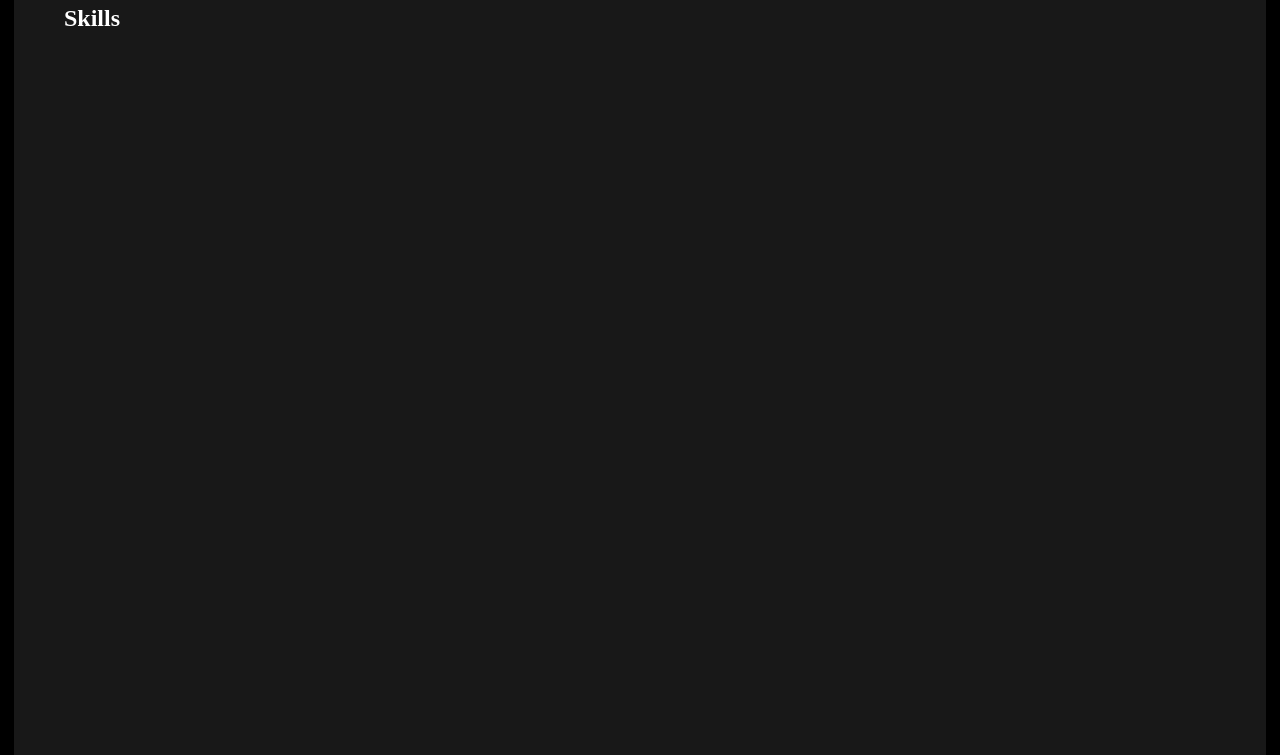
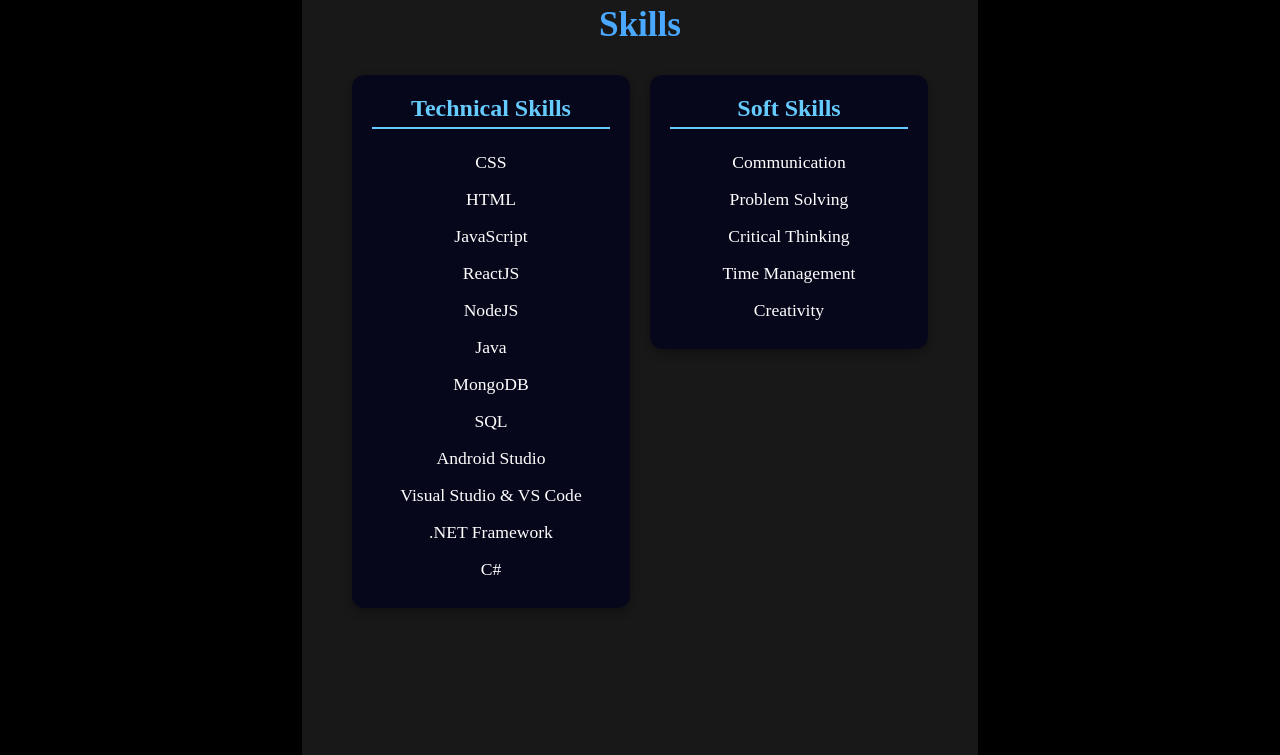
Before and after one commit to HARDIK2851/Hardik-Portfolio, a plain HTML site: page index.html in a window 1280 px wide. Both pictures are taken after a click on the link "Skills". Shown: the part 3674-4429 px from the top of the page. Drawn offline with Linux system fonts and the light colour scheme.

Commit message:
started working on skills section, added some content and css styling for it

```diff
--- a/index.html
+++ b/index.html
@@ -32,7 +32,7 @@
                     interactive and efficient web applications, I aim to create seamless digital experiences. I love solving
                     complex problems and turning ideas into reality through code.</p>
             </div>
-            <img src="imgs/placeholder.jpg" alt="Hardik Thakor">
+            <img id="my-photo" src="imgs/placeholder.jpg" alt="Hardik Thakor">
         </section>
         <section id="experience">
             <h2>Experience</h2>
@@ -45,7 +45,38 @@
         </section>
         <section id="skills">
             <h2>Skills</h2>
+            <div class="skills-container">
+                <div class="skills-box">
+                    <h3>Technical Skills</h3>
+                    <ul>
+                        <li>CSS</li>
+                        <li>HTML</li>
+                        <li>JavaScript</li>
+                        <li>ReactJS</li>
+                        <li>NodeJS</li>
+                        <li>Java</li>
+                        <li>MongoDB</li>
+                        <li>SQL</li>
+                        <li>Android Studio</li>
+                        <li>Visual Studio & VS Code</li>
+                        <li>.NET Framework</li>
+                        <li>C#</li>
+                    </ul>
+                </div>
+
+                <div class="skills-box">
+                    <h3>Soft Skills</h3>
+                    <ul>
+                        <li>Communication</li>
+                        <li>Problem Solving</li>
+                        <li>Critical Thinking</li>
+                        <li>Time Management</li>
+                        <li>Creativity</li>
+                    </ul>
+                </div>
+            </div>
         </section>
+
     </main>
 
     <footer>
--- a/style.css
+++ b/style.css
@@ -61,7 +61,7 @@ main {
 }
 
 section {
-    width: 100%;
+    width: 50%;
     height: 100vh;
     padding: 50px 50px;
     margin: 1px;
@@ -97,7 +97,7 @@ section.active {
 }
 
 #home p {
-    font-size: 2rem;
+    font-size: 1.5rem;
     margin: 0;
     text-align: justify;
 }
@@ -108,6 +108,65 @@ section.active {
     object-fit:contain;
     border-radius: 10px;
 }
+
+#skills {
+    text-align: center;
+    color: #fff;
+}
+
+.skills-container {
+    display: flex;
+    justify-content: space-between;
+    align-items: flex-start;
+    max-width: 900px;
+    margin: auto;
+    gap: 20px;
+}
+
+.skills-box {
+    width: 48%;
+    background: rgba(0, 0, 30, 0.7); /* Dark blue translucent */
+    padding: 20px;
+    border-radius: 12px;
+    box-shadow: 0 4px 10px rgba(0, 0, 0, 0.3);
+    transition: transform 0.3s ease, box-shadow 0.3s ease;
+}
+
+.skills-box:hover {
+    transform: translateY(-5px);
+    box-shadow: 0 6px 15px rgba(0, 0, 255, 0.4); /* Blue glow */
+}
+
+#skills h2 {
+    font-size: 2.2rem;
+    color: #4aa8ff; /* Bright blue */
+    margin-bottom: 30px;
+}
+
+#skills h3 {
+    font-size: 1.5rem;
+    color: #66ccff; /* Lighter blue */
+    border-bottom: 2px solid #66ccff;
+    padding-bottom: 5px;
+    margin-bottom: 15px;
+}
+
+/* Only applies to the ul and li inside the skills section */
+#skills ul {
+    list-style: none;
+    padding: 0;
+}
+
+#skills ul li {
+    font-size: 1.1rem;
+    padding: 8px 0;
+    transition: color 0.3s ease;
+}
+
+#skills ul li:hover {
+    color: #4aa8ff; /* Blue highlight */
+}
+
 
 footer {
     background-color: #121212;
```
